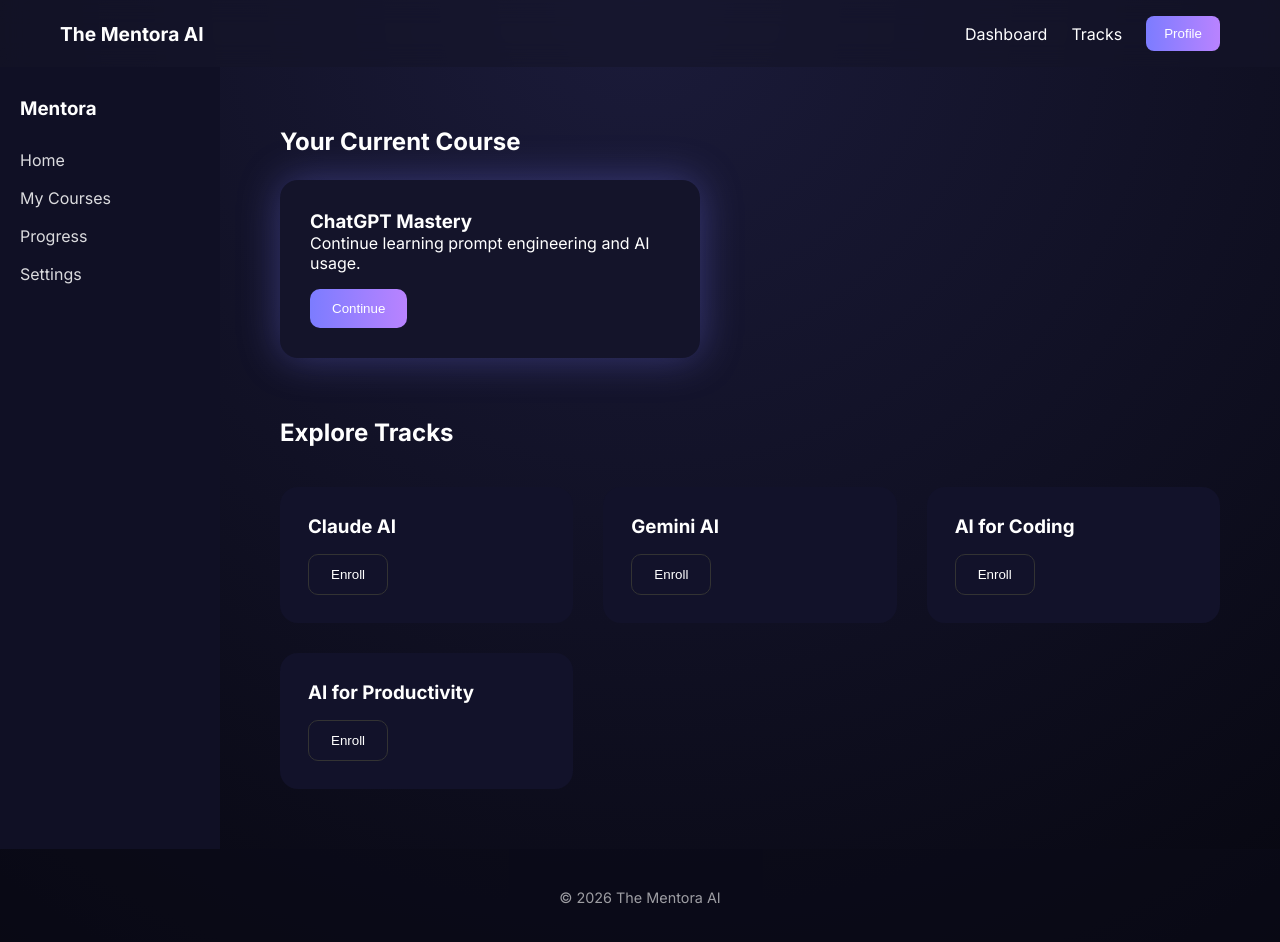
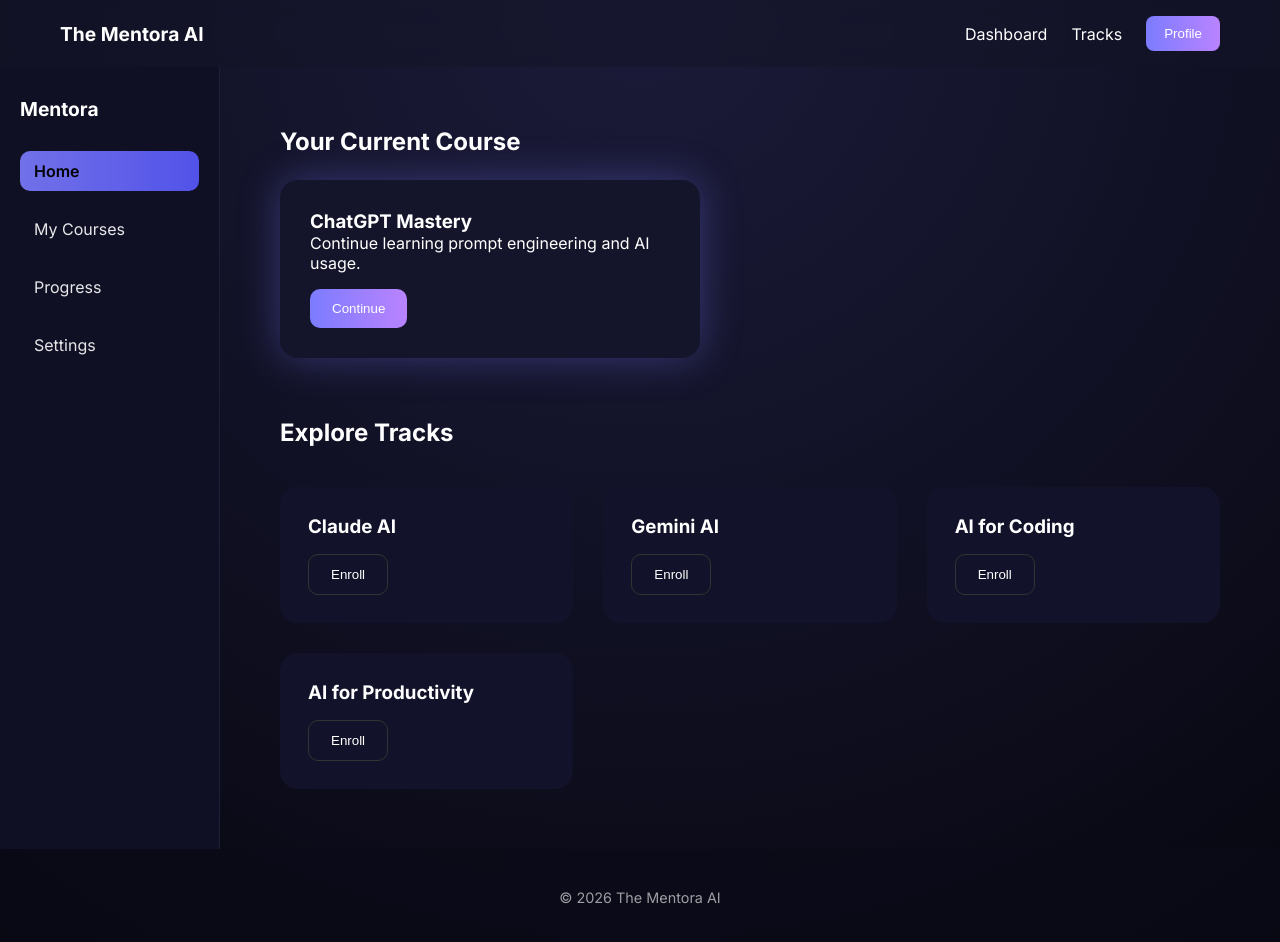
Before and after one commit to Neel24orion/AIBoomiMentora, a Next.js app in the folder frontend/: page /home in a window 1280 px wide. Shown: the top 942 px of the page. Built offline with nearby package versions, Linux system fonts and the light colour scheme.

Commit message:
created sidebar

```diff
--- a/frontend/src/app/home/home.module.css
+++ b/frontend/src/app/home/home.module.css
@@ -3,6 +3,10 @@
   background: radial-gradient(circle at top, #1b1b3a, #070710);
   color: white;
   font-family: Inter, system-ui, sans-serif;
+}
+
+.layout {
+  display: flex;
 }
 
 /* NAVBAR */
--- a/frontend/src/app/home/page.js
+++ b/frontend/src/app/home/page.js
@@ -1,4 +1,7 @@
 import styles from "./home.module.css";
+import Sidebar from "../../components/Sidebar";
+
+
 
 export default function HomePage() {
   return (
@@ -16,16 +19,8 @@ export default function HomePage() {
 
       <div className={styles.layout}>
 
-        {/* SIDEBAR */}
-        <aside className={styles.sidebar}>
-          <h3>Mentora</h3>
-          <ul>
-            <li>Home</li>
-            <li>My Courses</li>
-            <li>Progress</li>
-            <li>Settings</li>
-          </ul>
-        </aside>
+        {/* SIDEBAR COMPONENT */}
+        <Sidebar />
 
         {/* MAIN CONTENT */}
         <section className={styles.content}>
@@ -60,8 +55,6 @@ export default function HomePage() {
   );
 }
 
-/* ---------- COMPONENT ---------- */
-
 function Track({ title }) {
   return (
     <div className={styles.trackCard}>
--- a/frontend/src/components/Sidebar.js
+++ b/frontend/src/components/Sidebar.js
@@ -0,0 +1,16 @@
+import styles from "./sidebar.module.css";
+
+export default function Sidebar() {
+  return (
+    <aside className={styles.sidebar}>
+      <div className={styles.title}>Mentora</div>
+
+      <ul className={styles.menu}>
+        <li className={styles.active}>Home</li>
+        <li>My Courses</li>
+        <li>Progress</li>
+        <li>Settings</li>
+      </ul>
+    </aside>
+  );
+}
--- /dev/null
+++ b/frontend/src/components/sidebar.module.css
@@ -0,0 +1,41 @@
+.sidebar {
+  width: 220px;
+  min-height: calc(100vh - 70px);
+  background: #101025;
+  padding: 30px 20px;
+  border-right: 1px solid #1f1f3a;
+  display: flex;
+  flex-direction: column;
+  gap: 30px;
+}
+
+.title {
+  font-size: 1.2rem;
+  font-weight: 700;
+}
+
+.menu {
+  list-style: none;
+  display: flex;
+  flex-direction: column;
+  gap: 18px;
+  opacity: 0.9;
+}
+
+.menu li {
+  cursor: pointer;
+  padding: 10px 14px;
+  border-radius: 10px;
+  transition: background 0.25s, transform 0.2s;
+}
+
+.menu li:hover {
+  background: #1c1c3a;
+  transform: translateX(4px);
+}
+
+.active {
+  background: linear-gradient(90deg, #7c7cff, #5a5aff);
+  color: black;
+  font-weight: 600;
+}
```
